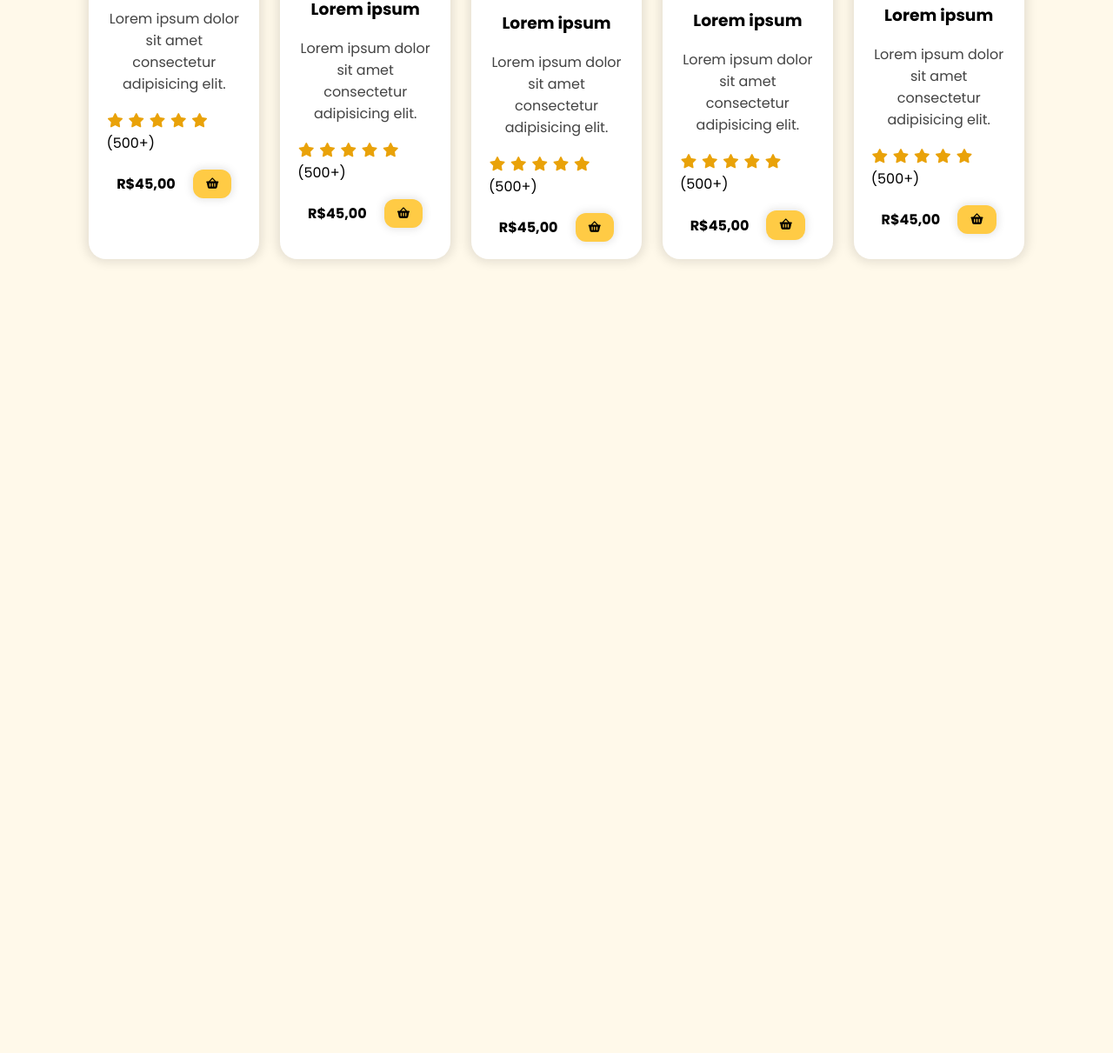
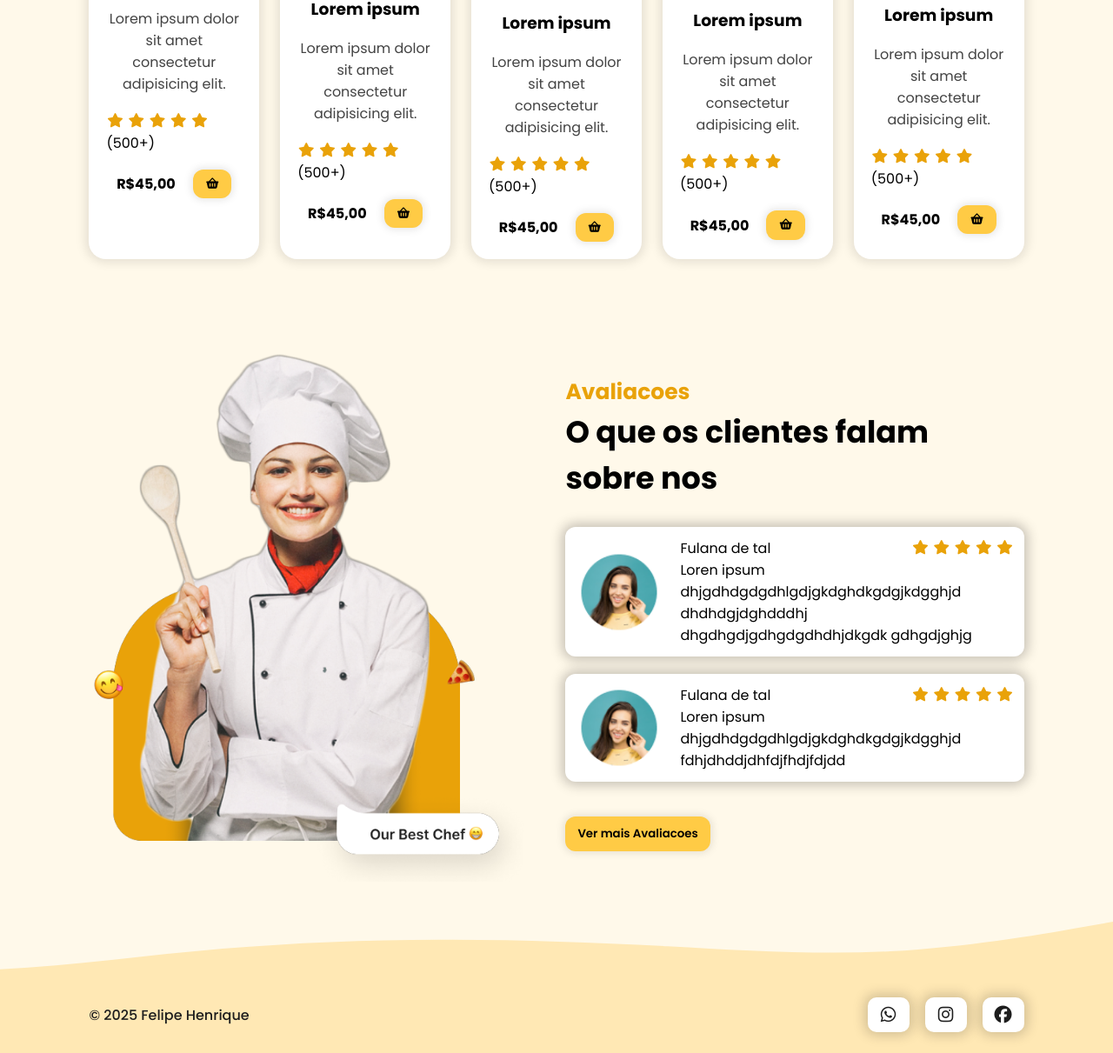
Before and after one commit to FelipeHM-code/landing-page-foods, a plain HTML site: page index.html in a window 1280 px wide. Shown: the part 1254-2465 px from the top of the page at 87% size. Before the commit the page ends 1661 px from the top, so only its background shows below. Drawn offline with nearby package versions, Linux system fonts and the light colour scheme.

Commit message:
finalizando projeto com todas funcoes prontas de front-end

```diff
--- a/index.html
+++ b/index.html
@@ -5,19 +5,17 @@
     <meta name="viewport" content="width=device-width, initial-scale=1.0">
     <link rel="stylesheet" href="https://cdnjs.cloudflare.com/ajax/libs/font-awesome/7.0.0/css/all.min.css" integrity="sha512-DxV+EoADOkOygM4IR9yXP8Sb2qwgidEmeqAEmDKIOfPRQZOWbXCzLC6vjbZyy0vPisbH2SyW27+ddLVCN+OMzQ==" crossorigin="anonymous" referrerpolicy="no-referrer" />
     <link rel="stylesheet" href="src/styles.css">
-    <link rel="stylesheet" href="src/header.css">
-    <link rel="stylesheet" href="src/home.css">
-    <link rel="stylesheet" href="src/menu.css">
     <link rel="icon" type="image/png" href="src/images/pizza.png">
 
     <script src="https://cdnjs.cloudflare.com/ajax/libs/jquery/3.7.1/jquery.min.js" integrity="sha512-v2CJ7UaYy4JwqLDIrZUI/4hqeoQieOmAZNXBeQyjo21dadnwR+8ZaIJVT8EE2iyI61OV8e6M8PP2/4hpQINQ/g==" crossorigin="anonymous" referrerpolicy="no-referrer"></script>
+    <script src="https://unpkg.com/scrollreveal"></script>
 
     <title>Landing Page</title>
 </head>
 <body>
     <header>
         <nav id="navbar">
-            <i class="fa-solid fa-pizza-slice" id="nav_logo">Fornazzo</i>
+            <i class="fa-solid fa-pizza-slice" id="nav_logo">Pizzaria</i>
 
             <ul id="nav_list">
                 <li class="nav-item active">
@@ -27,7 +25,7 @@
                     <a href="#menu">Cardapio</a>
                 </li>
                 <li class="nav-item">
-                    <a href="#tertimonials">Avaliacoes</a>
+                    <a href="#testimonials">Avaliacoes</a>
                 </li>
 
             </ul>
@@ -243,10 +241,77 @@
                 </div>
         </section>
 
-        <section></section>
+        <section id="testimonials">
+            <img src="src/images/chef.png" id="testimonial_chef" alt="">
+            <div id="testimonials_content">
+                <h2 class="section-title">Avaliacoes</h2>
+                <h3 class="section-subtitle" style="font-size: 2.1875rem;">O que os clientes falam sobre nos</h3>
+                <div id="feedbacks">
+                    <div class="feedback">
+                        <img src="src/images/avatar.png" class="feedback-avatar" alt="">
+                        <div class="feedback-content">
+                            <p>Fulana de tal
+                                <span>
+                                    <i class="fa-solid fa-star"></i>
+                                    <i class="fa-solid fa-star"></i>
+                                    <i class="fa-solid fa-star"></i>
+                                    <i class="fa-solid fa-star"></i>
+                                    <i class="fa-solid fa-star"></i>
+                                </span>
+                            </p>
+                            <p>Loren ipsum dhjgdhdgdgdhlgdjgkdghdkgdgjkdgghjd dhdhdgjdghdddhj dhgdhgdjgdhgdgdhdhjdkgdk gdhgdjghjg
+
+                            </p>
+                        </div>
+                    </div>
+                    <div class="feedback">
+                        <img src="src/images/avatar.png" class="feedback-avatar" alt="">
+                        <div class="feedback-content">
+                            <p>Fulana de tal
+                                <span>
+                                    <i class="fa-solid fa-star"></i>
+                                    <i class="fa-solid fa-star"></i>
+                                    <i class="fa-solid fa-star"></i>
+                                    <i class="fa-solid fa-star"></i>
+                                    <i class="fa-solid fa-star"></i>
+                                </span>
+                            </p>
+                            <p>Loren ipsum dhjgdhdgdgdhlgdjgkdghdkgdgjkdgghjd fdhjdhddjdhfdjfhdjfdjdd
+
+                            </p>
+                        </div>
+                    </div>
+                </div>
+
+                <button class="btn-default">Ver mais Avaliacoes</button>
+            </div>
+        </section>
 
 
     </main>
+    <footer>
+       <img src="src/images/wave.svg" alt="">
+
+       <div id="footer_items">
+        <span id="copyrigth">
+            &copy 2025 Felipe Henrique
+        </span>
+                <div class="social-media-buttons">
+                    <a href="">
+                        <i class="fa-brands fa-whatsapp"></i>
+                    </a>
+
+                    <a href="">
+                        <i class="fa-brands fa-instagram"></i>
+                    </a>
+
+                    <a href="">
+                        <i class="fa-brands fa-facebook"></i>
+                    </a>
+
+                </div>
+       </div>
+    </footer>
 
 
     <script src="src/javascript/script.js"></script>
--- /dev/null
+++ b/src/footer.css
@@ -0,0 +1,22 @@
+footer {
+    background-color: #ffe8b4;
+}
+
+#footer_items {
+    display: flex;
+    align-items: center;
+    justify-content: space-between;
+    padding: 0px 8% 24px 8%;
+}
+
+#copyrigth {
+    color: #1d1d1d;
+    font-weight: 500;
+}
+
+@media screen and (max-width: 600px) {
+   #footer_items {
+    flex-direction: column;
+    gap: 20px;
+   }
+}
--- a/src/javascript/script.js
+++ b/src/javascript/script.js
@@ -3,4 +3,53 @@ $(document).ready(function(){
         $('#mobile_menu').toggleClass('active');
         $('#mobile_btn').find('i').toggleClass('fa-x');
     });
+
+    const sections = $('section');
+    const navItems = $('.nav-item');
+
+    $(window).on('scroll', function(){
+        const header = $('header');
+        const scrollPosition = $(window).scrollTop() - header.outerHeight();
+
+        let activeSectionIndex = 0;
+
+        if(scrollPosition <=0){
+            header.css('box-shadow', 'none');
+        } else {
+            header.css('box-shadow', '5px 1px 5px rgba(0, 0, 0, 0.1)');
+        }
+
+        sections.each(function(i){
+            const section = $(this)
+            const sectionTop = section.offset().top -96;
+            const sectionBotton = sectionTop+ section.outerHeight();
+
+            if(scrollPosition >= sectionTop && scrollPosition < sectionBotton) {
+                activeSectionIndex = i;
+                return false;
+            }
+        });
+        navItems.removeClass('active');
+        $(navItems[activeSectionIndex]).addClass('active');
+    });
+    ScrollReveal().reveal('#cta',{
+        origin: 'left',
+        duration: 2000,
+        distance: '20%'
+    });
+    ScrollReveal().reveal('.dish',{
+        origin: 'left',
+        duration: 2000,
+        distance: '20%'
+    });
+    ScrollReveal().reveal('#testimonial_chef',{
+        origin: 'left',
+        duration: 1000,
+        distance: '20%'
+    });
+    ScrollReveal().reveal('.feedback',{
+        origin: 'right',
+        duration: 1000,
+        distance: '20%'
+    });
 });
--- a/src/styles.css
+++ b/src/styles.css
@@ -1,10 +1,21 @@
 @import url('https://fonts.googleapis.com/css2?family=Poppins:ital,wght@0,100;0,200;0,300;0,400;0,500;0,600;0,700;0,800;0,900;1,100;1,200;1,300;1,400;1,500;1,600;1,700;1,800;1,900&display=swap');
+@import url('header.css');
+@import url('home.css');
+@import url('menu.css');
+@import url('testimonials.css');
+@import url('footer.css');
+
+
+
 
 * {
     font-family: 'Poppins', sans-serif;
     margin : 0;
     padding: 0;
     box-sizing: border-box;
+}
+html {
+    scroll-behavior: smooth;
 }
 
 body {
--- /dev/null
+++ b/src/testimonials.css
@@ -0,0 +1,73 @@
+#testimonials {
+    min-height: calc(100vh - 91px);
+    display: flex;
+    align-items: center;
+    justify-content: center;
+    gap: 48px;
+}
+
+#testimonial_chef {
+    width: 500px;
+    height: auto;
+}
+
+#testimonials .section-subtitle {
+    font-size: 3rem;
+}
+
+#testimonials_content {
+    width: 50%;
+}
+
+#feedbacks {
+    display: flex;
+    flex-direction: column;
+    gap: 20px;
+    margin-bottom: 40px;
+    margin-top: 30px;
+}
+
+.feedback {
+    display: flex;
+    align-items: center;
+    gap: 20px;
+    background-color: #fff;
+    padding: 12px;
+    border-radius: 12px;
+    box-shadow: 0px 0px 14px 4px rgba(0, 0, 0, 0.227);
+}
+
+.feedback-avatar {
+    width: 100px;
+    height: 100px;
+    border-radius: 100%;
+    object-fit: cover;
+}
+
+.feedback-content p {
+    display: flex;
+    justify-content: space-between ;
+}
+
+.feedback-content p span {
+    color: #e9a209;
+}
+
+@media screen and (max-width: 1170px) {
+    #testimonials {
+        flex-direction: column;
+    }
+    #testimonials .section-subtitle {
+        text-align: center;
+    }
+    #testimonial_chef {
+        display: none;
+    }
+    #testimonials_content {
+        width: 70%;
+        display: flex;
+        flex-direction: column;
+        align-items: center;
+
+    }
+}
```
Also changed, not shown: src/images/wave.svg (added).
